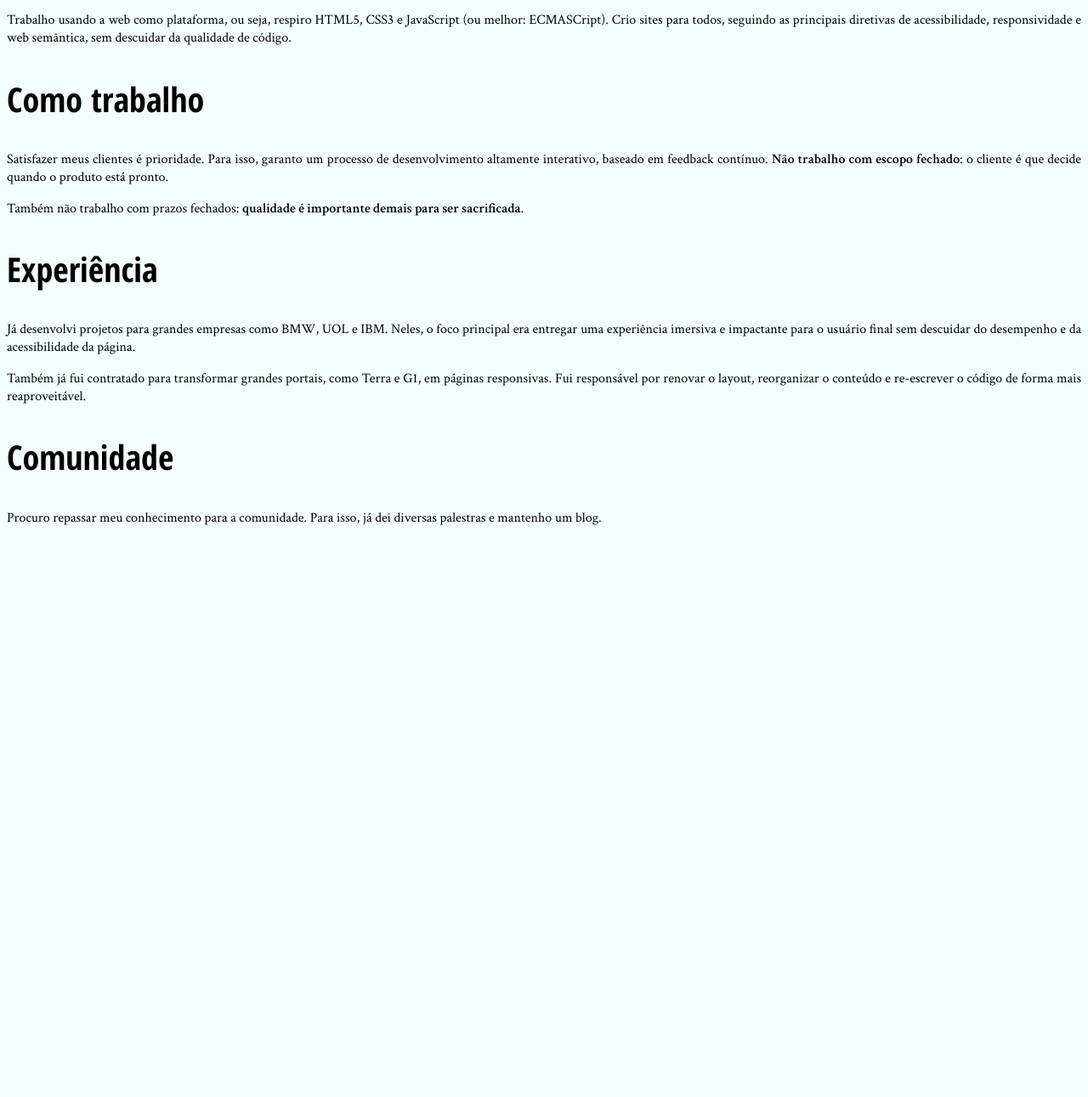
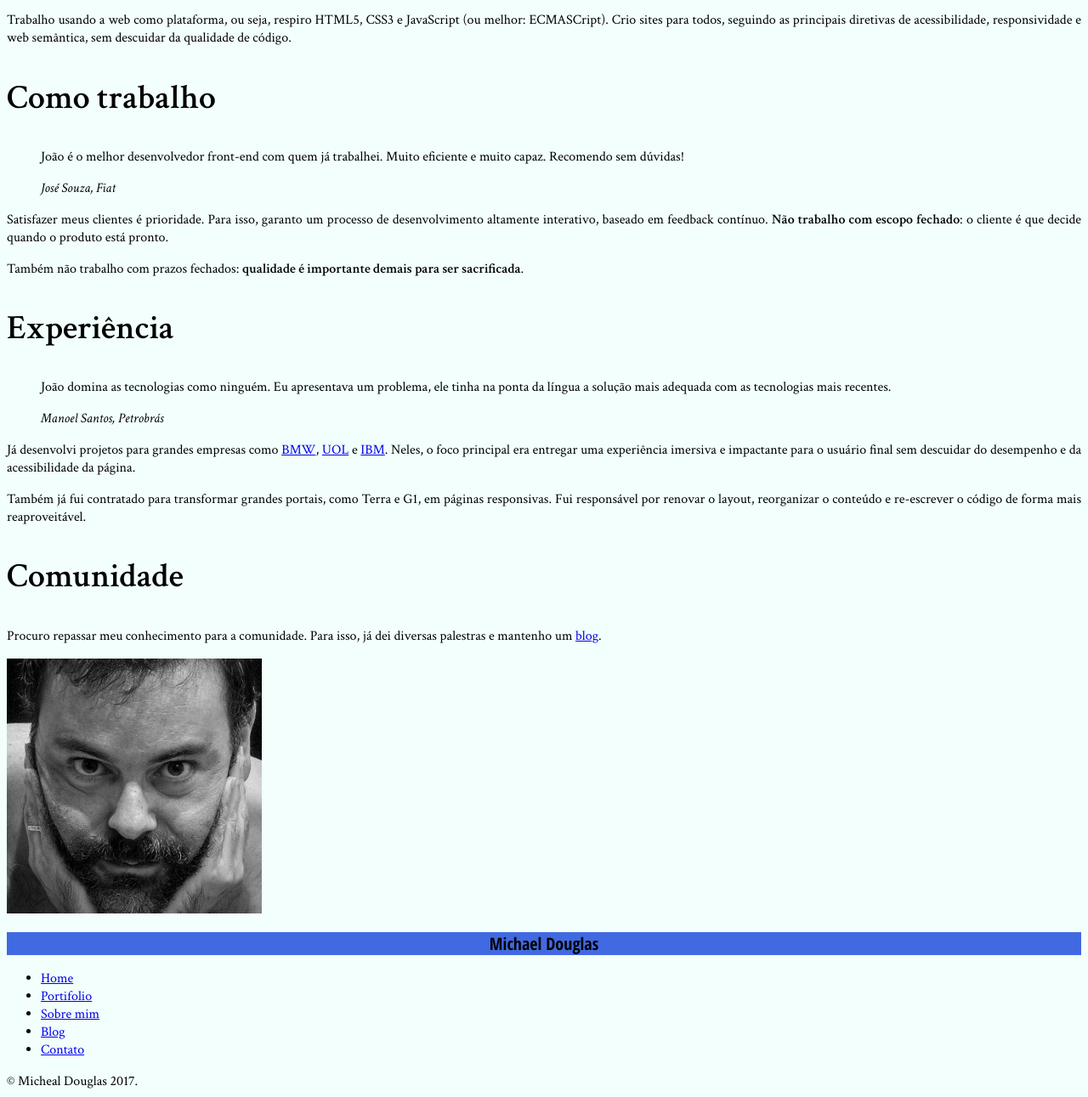
Before and after one commit to alexandresoueu/agatemiele, a plain HTML site: page bio.html in a window 1280 px wide. Shown: the part 186-1477 px from the top of the page at 85% size. Before the commit the page ends 822 px from the top, so only its background shows below. Drawn offline with Linux system fonts and the light colour scheme.

Commit message:
prosseguindo

```diff
--- a/bio.html
+++ b/bio.html
@@ -3,12 +3,13 @@
 	<head>
 		<title>Biografia - João da Silva</title>
 		<meta charset="utf-8">
-		<link rel="icon" href="favicon.png">
+		<link rel="icon" href="img/favicon.png">
 		<link rel="stylesheet" href="css/bio.css">
 		<link rel="stylesheet" href="http://fonts.googleapis.com/css?family=Crimson+Text:400,400italic,600">
 		<link rel="stylesheet" href="http://fonts.googleapis.com/css?family=Open+Sans+Condensed:700">
 	</head>
 	<body>
+		<main>
 			<h1>Sobre mim</h1>
 
 			<p>Moro em São Paulo mas atendo clientes do mundo todo. Sou conhecido por fazer produtos de <em>qualidade</em>, <em>durabilidade</em> e que <em>agregam valor</em> para meus clientes.</p>
@@ -17,18 +18,41 @@
 
 			<h2>Como trabalho</h2>
 
+			<blockquote>
+				<p>João é o melhor desenvolvedor front-end com quem já trabalhei. Muito eficiente e muito capaz. Recomendo sem dúvidas!</p>
+				<cite>José Souza, Fiat</cite>
+			</blockquote>
 			<p>Satisfazer meus clientes é prioridade. Para isso, garanto um processo de desenvolvimento altamente interativo, baseado em feedback contínuo. <strong>Não trabalho com escopo fechado</strong>: o cliente é que decide quando o produto está pronto.</p>
 
 			<p>Também não trabalho com prazos fechados: <strong>qualidade é importante demais para ser sacrificada</strong>.</p>
 
 			<h2>Experiência</h2>
 
-		<p>Já desenvolvi projetos para grandes empresas como BMW, UOL e IBM. Neles, o foco principal era entregar uma experiência imersiva e impactante para o usuário final sem descuidar do desempenho e da acessibilidade da página.</p>
+			<blockquote>
+				<p>João domina as tecnologias como ninguém. Eu apresentava um problema, ele tinha na ponta da língua a solução mais adequada com as tecnologias mais recentes.</p>
+				<cite>Manoel Santos, Petrobrás</cite>
+			</blockquote>
+			<p>Já desenvolvi projetos para grandes empresas como <a href="http://www.bmw.com" alt="BMW" target="_blank">BMW</a>, <a href="http://www.uol.com.br" alt="UOL" target="_blank">UOL</a> e <a href="http://www.ibm.com" alt="IBM" target="_blank">IBM</a>. Neles, o foco principal era entregar uma experiência imersiva e impactante para o usuário final sem descuidar do desempenho e da acessibilidade da página.</p>
 
 			<p>Também já fui contratado para transformar grandes portais, como Terra e G1, em páginas responsivas. Fui responsável por renovar o layout, reorganizar o conteúdo e re-escrever o código de forma mais reaproveitável.</p>
 
 			<h2>Comunidade</h2>
 
-		<p>Procuro repassar meu conhecimento para a comunidade. Para isso, já dei diversas palestras e mantenho um blog.</p>
+			<p>Procuro repassar meu conhecimento para a comunidade. Para isso, já dei diversas palestras e mantenho um <a href="blog.html" alt="BLOG">blog</a>.</p>
+		</main>
+		<img src="img/eu.jpg" alt="EU MICHAEL DOUGLAS" title="EU - Michael Douglas">
+		<nav>
+			<h1>Michael Douglas</h1>
+			<ul>
+				<li><a href="#" alt="*" title="#">Home</a></li>
+				<li><a href="#" alt="*" title="#">Portifolio</a></li>
+				<li><a href="#" alt="*" title="#">Sobre mim</a></li>
+				<li><a href="#" alt="*" title="#">Blog</a></li>
+				<li><a href="#" alt="*" title="#">Contato</a></li>
+			</ul>
+		</nav>
+		<footer>
+			&copy; Micheal Douglas 2017.
+		</footer>
 	</body>
 </html>
--- a/css/bio.css
+++ b/css/bio.css
@@ -2,7 +2,7 @@ body {
     font-family: "Crimson Text", "Times New Roman", serif;
     background-color: #F2FFFC;
 }
-h1, h2 {
+h1 {
     font-family: "Open Sans Condensed", "Arial", sans-serif;
 }
 h1 {
@@ -16,3 +16,7 @@ h2 {
 p {
     text-align: justify;
 }
+
+nav h1 {
+    font-size: 20px;
+}
```
Also changed, not shown: blog.html (+1 -1 lines), css/reset.css (renamed from reset.css), img/eu.jpg (renamed from eu.jpg), img/favicon.png (renamed from favicon.png), img/github.png (renamed from github.png), img/linkedin.png (renamed from linkedin.png), img/twitter.png (renamed from twitter.png). Lines whose indentation alone changed are shown as unchanged.
